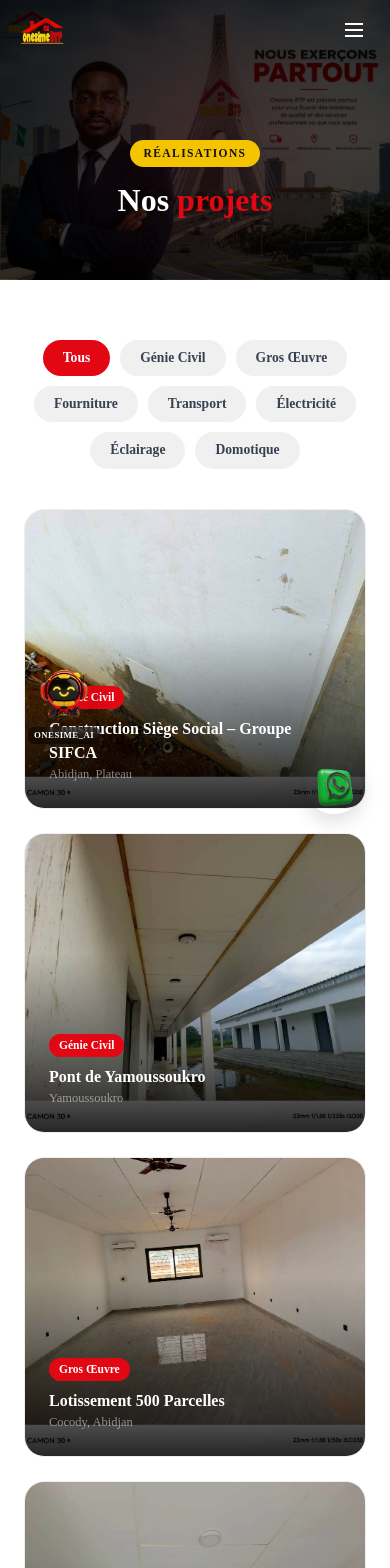
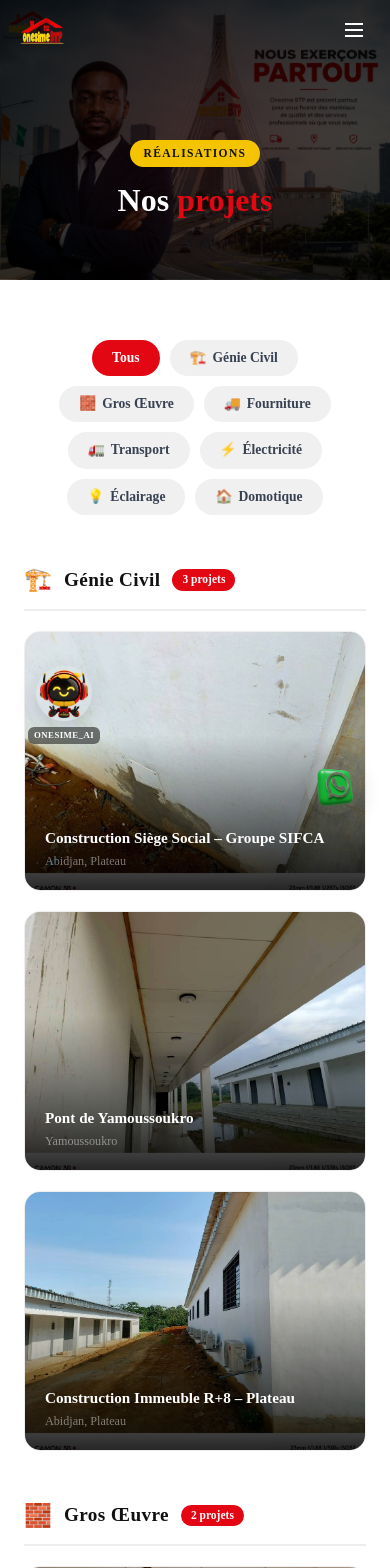
Before and after one commit to christiandoh/Onesime_BTP, a React (Vite) app: page /realisations in a window 390 px wide. Shown: the top 1568 px of the page. Built offline with nearby package versions, Linux system fonts and the light colour scheme.

Commit message:
feat: Realisations classees par categorie + galerie

```diff
--- a/src/pages/Realisations.tsx
+++ b/src/pages/Realisations.tsx
@@ -1,26 +1,44 @@
-import { useState } from 'react'
-import { motion, AnimatePresence } from 'framer-motion'
+import { useState, useMemo } from 'react'
+import { motion } from 'framer-motion'
 import ZoomableImage from '../components/ZoomableImage'
 import { asset } from '../utils/asset'
 import { ONESIME } from '../data/content'
 import { slideUp, staggerContainer, itemSlideUp } from '../data/animations'
 
-const categories = ['Tous', ...new Set(ONESIME.projects.map(p => p.category))]
+const categories = [...new Set(ONESIME.projects.map(p => p.category))]
+
+const categoryIcons: Record<string, string> = {
+  'Génie Civil': '🏗️',
+  'Gros Œuvre': '🧱',
+  'Électricité': '⚡',
+  'Éclairage': '💡',
+  'Domotique': '🏠',
+  'Fourniture': '🚚',
+  'Transport': '🚛',
+}
 
 export default function Realisations() {
-  const [filter, setFilter] = useState('Tous')
+  const [activeCategory, setActiveCategory] = useState<string | null>(null)
 
-  const filtered = filter === 'Tous' ? ONESIME.projects : ONESIME.projects.filter(p => p.category === filter)
+  const grouped = useMemo(() => {
+    const groups: Record<string, typeof ONESIME.projects> = {}
+    categories.forEach(cat => {
+      groups[cat] = ONESIME.projects.filter(p => p.category === cat)
+    })
+    return groups
+  }, [])
+
+  const filteredCategories = activeCategory
+    ? categories.filter(c => c === activeCategory)
+    : categories
 
   return (
     <>
       <section style={{
         paddingTop: 140, paddingBottom: 60,
         background: `linear-gradient(135deg, rgba(0,0,0,0.85), rgba(0,0,0,0.7)), url(${asset('/images/image_header.jpg')})`,
-        backgroundSize: 'cover',
-        backgroundPosition: 'center',
-        textAlign: 'center',
-        position: 'relative',
+        backgroundSize: 'cover', backgroundPosition: 'center',
+        textAlign: 'center', position: 'relative',
       }}>
         <div style={{ position: 'absolute', inset: 0, background: 'radial-gradient(circle at center, rgba(227,6,19,.08) 0%, transparent 70%)' }} />
         <div style={{ maxWidth: 1200, margin: '0 auto', padding: '0 24px', position: 'relative', zIndex: 1 }}>
@@ -31,10 +49,7 @@ export default function Realisations() {
               fontWeight: 700, letterSpacing: '.12em', textTransform: 'uppercase',
               marginBottom: 14,
             }}>Réalisations</span>
-            <h1 style={{
-              fontSize: 'clamp(2rem, 4vw, 2.8rem)', fontWeight: 800,
-              color: 'white', lineHeight: 1.2,
-            }}>
+            <h1 style={{ fontSize: 'clamp(2rem, 4vw, 2.8rem)', fontWeight: 800, color: 'white', lineHeight: 1.2 }}>
               Nos <span style={{ color: '#E30613' }}>projets</span>
             </h1>
           </motion.div>
@@ -43,89 +58,109 @@ export default function Realisations() {
 
       <section style={{ padding: '60px 0', background: 'white' }}>
         <div style={{ maxWidth: 1200, margin: '0 auto', padding: '0 24px' }}>
+          {/* Filter chips */}
           <motion.div
             variants={slideUp}
-            initial="hidden"
-            whileInView="visible"
+            initial="hidden" whileInView="visible"
             viewport={{ once: true, margin: '-80px' }}
-            style={{ display: 'flex', gap: 10, marginBottom: 40, flexWrap: 'wrap', justifyContent: 'center' }}
+            style={{ display: 'flex', gap: 10, marginBottom: 48, flexWrap: 'wrap', justifyContent: 'center' }}
           >
-            {categories.map(cat => (
-              <motion.button
-                key={cat}
-                onClick={() => setFilter(cat)}
-                whileHover={{ scale: 1.06 }}
-                whileTap={{ scale: 0.95 }}
+            <button
+              onClick={() => setActiveCategory(null)}
               style={{
                 padding: '8px 20px', borderRadius: 99, border: 'none',
-                  background: filter === cat ? '#E30613' : '#f0f0f0',
-                  color: filter === cat ? 'white' : '#374151',
+                background: !activeCategory ? '#E30613' : '#f0f0f0',
+                color: !activeCategory ? 'white' : '#374151',
                 fontWeight: 600, fontSize: '.85rem', cursor: 'pointer',
-                  transition: 'background 0.3s',
               }}
             >
+              Tous
+            </button>
+            {categories.map(cat => (
+              <button
+                key={cat}
+                onClick={() => setActiveCategory(cat)}
+                style={{
+                  padding: '8px 20px', borderRadius: 99, border: 'none',
+                  background: activeCategory === cat ? '#E30613' : '#f0f0f0',
+                  color: activeCategory === cat ? 'white' : '#374151',
+                  fontWeight: 600, fontSize: '.85rem', cursor: 'pointer',
+                  display: 'flex', alignItems: 'center', gap: 6,
+                }}
+              >
+                <span>{categoryIcons[cat] || '📋'}</span>
                 {cat}
-              </motion.button>
+              </button>
             ))}
           </motion.div>
 
-          <motion.div layout style={{ display: 'grid', gridTemplateColumns: 'repeat(auto-fill, minmax(280px, 1fr))', gap: 24 }}>
-            <AnimatePresence mode="popLayout">
-              {filtered.map(project => (
+          {/* Projects grouped by category */}
+          {filteredCategories.map(cat => (
+            <motion.div
+              key={cat}
+              initial={{ opacity: 0, y: 30 }}
+              whileInView={{ opacity: 1, y: 0 }}
+              viewport={{ once: true, margin: '-40px' }}
+              transition={{ duration: 0.5 }}
+              style={{ marginBottom: 48 }}
+            >
+              <div style={{
+                display: 'flex', alignItems: 'center', gap: 12, marginBottom: 20,
+                paddingBottom: 12, borderBottom: '2px solid #eee',
+              }}>
+                <span style={{ fontSize: '1.4rem' }}>{categoryIcons[cat] || '📋'}</span>
+                <h2 style={{
+                  fontSize: '1.2rem', fontWeight: 700, margin: 0, color: '#111',
+                  letterSpacing: '0.02em',
+                }}>
+                  {cat}
+                </h2>
+                <span style={{
+                  background: '#E30613', color: 'white', padding: '2px 10px',
+                  borderRadius: 99, fontSize: '.72rem', fontWeight: 600,
+                }}>
+                  {grouped[cat].length} projet{grouped[cat].length > 1 ? 's' : ''}
+                </span>
+              </div>
+
+              <motion.div
+                variants={staggerContainer}
+                initial="hidden" whileInView="visible"
+                viewport={{ once: true }}
+                style={{ display: 'grid', gridTemplateColumns: 'repeat(auto-fill, minmax(280px, 1fr))', gap: 20 }}
+              >
+                {grouped[cat].map(project => (
                   <motion.div
                     key={project.title}
-                  layout
-                  initial={{ opacity: 0, scale: 0.8, y: 30 }}
-                  animate={{ opacity: 1, scale: 1, y: 0 }}
-                  exit={{ opacity: 0, scale: 0.8 }}
-                  transition={{ duration: 0.4 }}
+                    variants={itemSlideUp}
                     style={{
-                    borderRadius: 20, overflow: 'hidden',
-                    border: '1px solid #eee',
-                    position: 'relative',
-                    cursor: 'pointer',
-                    height: 300,
+                      borderRadius: 16, overflow: 'hidden',
+                      border: '1px solid #eee', position: 'relative',
+                      cursor: 'pointer', height: 260,
                     }}
-                  whileHover={{ y: -8, boxShadow: '0 20px 40px rgba(0,0,0,0.15)' }}
+                    whileHover={{ y: -6, boxShadow: '0 16px 32px rgba(0,0,0,0.1)' }}
                   >
-                  <motion.img
+                    <img
                       src={asset(project.image)}
                       alt={project.title}
-                    style={{ width: '100%', height: '100%', objectFit: 'cover' }}
-                    whileHover={{ scale: 1.08 }}
-                    transition={{ duration: 0.5 }}
+                      style={{ width: '100%', height: '100%', objectFit: 'cover', transition: 'transform 0.5s' }}
+                      onMouseOver={e => (e.currentTarget.style.transform = 'scale(1.08)')}
+                      onMouseOut={e => (e.currentTarget.style.transform = 'scale(1)')}
                     />
-                  <motion.div
-                    initial={{ opacity: 0, y: 20 }}
-                    whileInView={{ opacity: 1, y: 0 }}
-                    viewport={{ once: true }}
-                    style={{
+                    <div style={{
                       position: 'absolute', inset: 0,
                       background: 'linear-gradient(transparent 40%, rgba(0,0,0,0.85))',
                       display: 'flex', flexDirection: 'column', justifyContent: 'flex-end',
-                      padding: 24,
-                    }}
-                  >
-                    <motion.span
-                      initial={{ x: -20, opacity: 0 }}
-                      whileInView={{ x: 0, opacity: 1 }}
-                      viewport={{ once: true }}
-                      transition={{ delay: 0.1 }}
-                      style={{
-                        background: '#E30613', color: 'white', padding: '3px 10px',
-                        borderRadius: 99, fontSize: '.72rem', fontWeight: 600,
-                        alignSelf: 'flex-start', marginBottom: 8,
-                      }}
-                    >
-                      {project.category}
-                    </motion.span>
-                    <h3 style={{ color: 'white', fontSize: '1rem', fontWeight: 700 }}>{project.title}</h3>
-                    <p style={{ color: 'rgba(255,255,255,0.5)', fontSize: '.78rem' }}>{project.location}</p>
+                      padding: 20,
+                    }}>
+                      <h3 style={{ color: 'white', fontSize: '.95rem', fontWeight: 700, marginBottom: 2 }}>{project.title}</h3>
+                      <p style={{ color: 'rgba(255,255,255,0.45)', fontSize: '.76rem', margin: 0 }}>{project.location}</p>
+                    </div>
+                  </motion.div>
+                ))}
               </motion.div>
             </motion.div>
           ))}
-            </AnimatePresence>
-          </motion.div>
         </div>
       </section>
 
@@ -209,36 +244,47 @@ export default function Realisations() {
               Notre <span style={{ color: '#E30613' }}>galerie</span>
             </h2>
           </motion.div>
+
+          {['Chantier', 'Engins', 'Construction', 'Équipe', 'Infrastructure', 'Architecture', 'Ingénierie', 'Outillage'].map(gc => {
+            const items = ONESIME.gallery.filter(g => g.category === gc)
+            if (items.length === 0) return null
+            return (
               <motion.div
-            variants={staggerContainer}
-            initial="hidden"
-            whileInView="visible"
-            viewport={{ once: true, margin: '-80px' }}
-            style={{ display: 'grid', gridTemplateColumns: 'repeat(auto-fill, minmax(250px, 1fr))', gap: 16 }}
+                key={gc}
+                initial={{ opacity: 0, y: 30 }}
+                whileInView={{ opacity: 1, y: 0 }}
+                viewport={{ once: true, margin: '-40px' }}
+                transition={{ duration: 0.5 }}
+                style={{ marginBottom: 36 }}
               >
-            {ONESIME.gallery.map(g => (
+                <h3 style={{
+                  fontSize: '1rem', fontWeight: 700, marginBottom: 16, color: '#374151',
+                  borderLeft: '3px solid #E30613', paddingLeft: 12,
+                }}>
+                  {gc}
+                </h3>
+                <div style={{ display: 'grid', gridTemplateColumns: 'repeat(auto-fill, minmax(240px, 1fr))', gap: 14 }}>
+                  {items.map(g => (
                     <motion.div
                       key={g.src}
                       variants={itemSlideUp}
-                style={{ borderRadius: 16, overflow: 'hidden', position: 'relative', height: 220, cursor: 'pointer' }}
+                      style={{ borderRadius: 16, overflow: 'hidden', position: 'relative', height: 200, cursor: 'pointer' }}
                       whileHover={{ y: -4, boxShadow: '0 12px 28px rgba(0,0,0,0.12)' }}
                     >
                       <ZoomableImage src={g.src} alt={g.title} style={{ width: '100%', height: '100%', objectFit: 'cover' }} />
                       <div style={{
                         position: 'absolute', bottom: 0, left: 0, right: 0,
                         background: 'linear-gradient(transparent, rgba(0,0,0,0.75))',
-                  padding: '20px 16px 12px',
+                        padding: '20px 16px 10px',
                       }}>
-                  <span style={{
-                    background: '#E30613', color: 'white', padding: '2px 8px',
-                    borderRadius: 99, fontSize: '.65rem', fontWeight: 600,
-                    display: 'inline-block', marginBottom: 4,
-                  }}>{g.category}</span>
-                  <p style={{ color: 'white', fontSize: '.82rem', fontWeight: 600, margin: 0 }}>{g.title}</p>
+                        <p style={{ color: 'white', fontSize: '.8rem', fontWeight: 600, margin: 0 }}>{g.title}</p>
                       </div>
                     </motion.div>
                   ))}
+                </div>
               </motion.div>
+            )
+          })}
         </div>
       </section>
 
```
Lines whose indentation alone changed are shown as unchanged.
